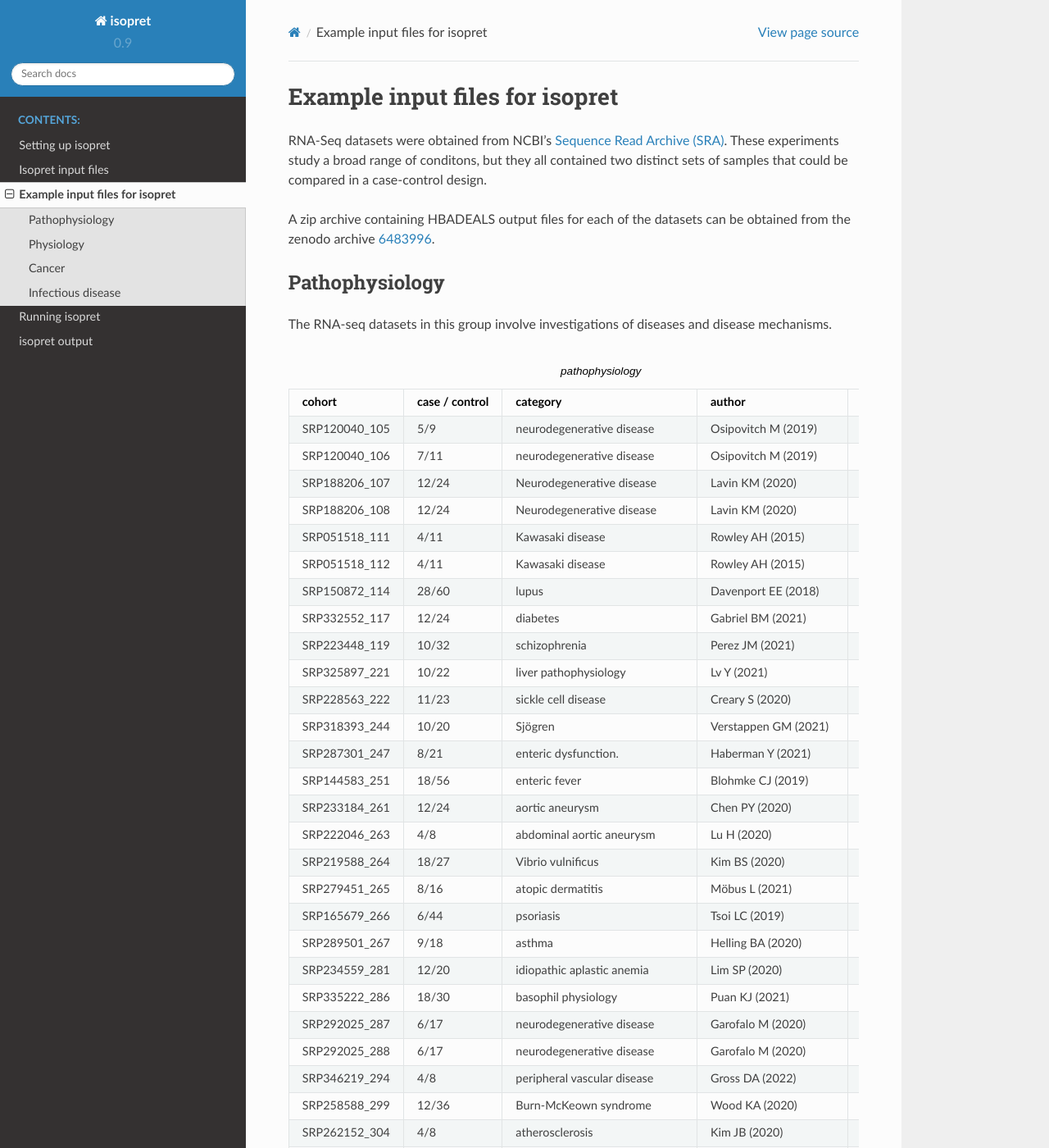
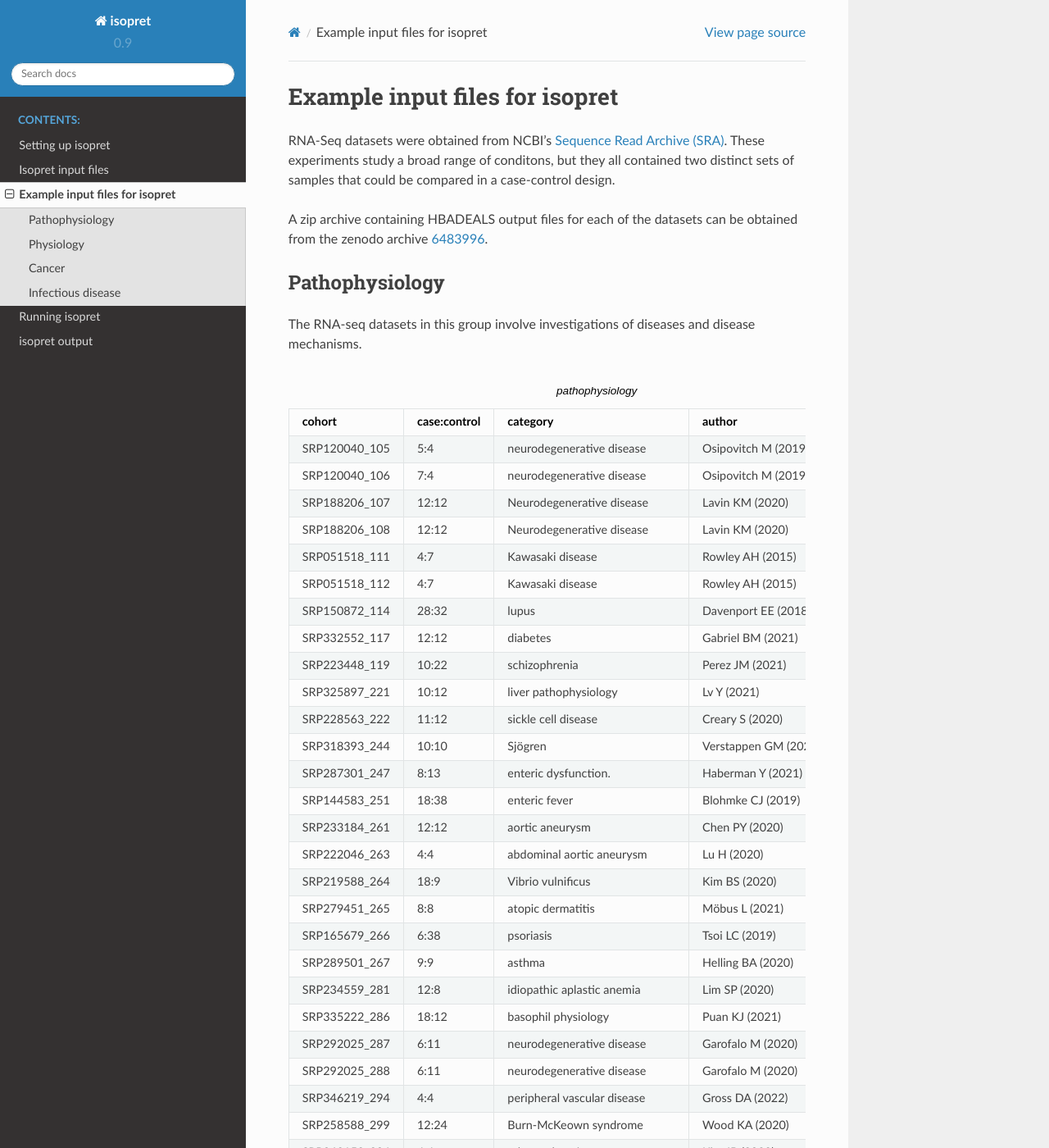
Before and after one commit to TheJacksonLaboratory/isopretGO, a Sphinx documentation site: the page built from docs/examples.rst, in a window 1280 px wide and 1400 px high. Shown: the whole window at 82% size. Built offline with Sphinx 7.4.7 and the Read the Docs theme 2.0.0, drawn with Linux system fonts in a browser that asks for light colours; some of the changed text lies outside the part shown.

Commit message:
fixing documentation

```diff
--- a/docs/_static/css/isopret.css
+++ b/docs/_static/isopret.css
@@ -1,4 +1,3 @@
-@import url("default.css");.
 .wy-nav-content {
     max-width: 75% !important;
 }
--- a/docs/conf.py
+++ b/docs/conf.py
@@ -30,7 +30,7 @@
 # Add any Sphinx extension module names here, as strings. They can be
 # extensions coming with Sphinx (named 'sphinx.ext.*') or your custom
 # ones.
-extensions = ['sphinx.ext.mathjax']
+extensions = []
 
 # Add any paths that contain templates here, relative to this directory.
 templates_path = ['_templates']
@@ -95,6 +95,8 @@ html_theme = "sphinx_rtd_theme"
 # so a file named "default.css" will overwrite the builtin "default.css".
 html_static_path = ['_static']
 #html_style = 'css/isopret.css'
+html_css_files = ['isopret.css']
+
 #def setup(app):
 #    app.add_css_file('default.css')
 
--- a/docs/examples.rst
+++ b/docs/examples.rst
@@ -50,46 +50,47 @@ Pathophysiology
 The RNA-seq datasets in this group involve investigations of diseases and disease mechanisms.
 
 .. csv-table:: pathophysiology
-   :header: "cohort", "case / control", "category", "author", "pmid"
+   :header: "cohort", "case:control", "category", "author", "pmid"
    :widths: 20, 20, 20, 20, 20
 
-   SRP120040_105,5/9,neurodegenerative disease,Osipovitch M (2019),30554964_
-   SRP120040_106,7/11,neurodegenerative disease,Osipovitch M (2019),30554964_
-   SRP188206_107,12/24,Neurodegenerative disease,Lavin KM (2020),31829804_
-   SRP188206_108,12/24,Neurodegenerative disease,Lavin KM (2020),31829804_
-   SRP051518_111,4/11,Kawasaki disease,Rowley AH (2015),26679344_
-   SRP051518_112,4/11,Kawasaki disease,Rowley AH (2015),26679344_
-   SRP150872_114,28/60,lupus,Davenport EE (2018),30340504_
-   SRP332552_117,12/24,diabetes,Gabriel BM (2021),34669477_
-   SRP223448_119,10/32,schizophrenia,Perez JM (2021),32152472_
-   SRP325897_221,10/22,liver pathophysiology,Lv Y (2021),34413880_
-   SRP228563_222,11/23,sickle cell disease,Creary S (2020),32487996_
-   SRP318393_244,10/20,Sjögren,Verstappen GM (2021),34295332_
-   SRP287301_247,8/21,enteric dysfunction.,Haberman Y (2021),33524399_
-   SRP144583_251,18/56,enteric fever,Blohmke CJ (2019),31468702_
-   SRP233184_261,12/24,aortic aneurysm,Chen PY (2020),32243809_
-   SRP222046_263,4/8,abdominal aortic aneurysm,Lu H (2020),32354235_
-   SRP219588_264,18/27,Vibrio vulnificus,Kim BS (2020),32817457_
-   SRP279451_265,8/16,atopic dermatitis,Möbus L (2021),32615169_
-   SRP165679_266,6/44,psoriasis,Tsoi LC (2019),30641038_
-   SRP289501_267,9/18,asthma,Helling BA (2020),33188283_
-   SRP234559_281,12/20,idiopathic aplastic anemia,Lim SP (2020),32294156_
-   SRP335222_286,18/30,basophil physiology,Puan KJ (2021),34215830_
-   SRP292025_287,6/17,neurodegenerative disease,Garofalo M (2020),33327559_
-   SRP292025_288,6/17,neurodegenerative disease,Garofalo M (2020),33327559_
-   SRP346219_294,4/8,peripheral vascular disease,Gross DA (2022),34793334_
-   SRP258588_299,12/36,Burn-McKeown syndrome,Wood KA (2020),32735620_
-   SRP262152_304,4/8,atherosclerosis,Kim JB (2020),32441123_
-   SRP305908_306,4/8,intracerebral hemorrhage,Goods BA (2021),33749664_
-   SRP040622_308,7/13,stroke,Huttner HB (2014),24747576_
-   SRP328165_310,5/13,liver pathophysiology,Zhang IW (2022),34450236_
-   SRP191103_312,8/20,gastroparesis,Herring BP (2019),31221130_
-   SRP279451_316,21/42,atopic dermatitis,Möbus L (2021),32615169_
-   SRP161727_321,9/14,Diamond-Blackfan anemia,Ulirsch JC (2018),30503522_
-   SRP134188_322,8/18,dystrophic epidermolysis bullosa,Cho RJ (2018),30135250_
-   SRP272540_323,8/14,immune thrombocytopenia,Han P (2021),33876188_
-   SRP189352_327,4/19,SF3B1 mutations,Zhang J (2019),31474574_
-   SRP342557_328,5/10,epilepsy,Gomes-Duarte A (2022),35310884_
+   SRP120040_105,5:4,neurodegenerative disease,Osipovitch M (2019),30554964_
+   SRP120040_106,7:4,neurodegenerative disease,Osipovitch M (2019),30554964_
+   SRP188206_107,12:12,Neurodegenerative disease,Lavin KM (2020),31829804_
+   SRP188206_108,12:12,Neurodegenerative disease,Lavin KM (2020),31829804_
+   SRP051518_111,4:7,Kawasaki disease,Rowley AH (2015),26679344_
+   SRP051518_112,4:7,Kawasaki disease,Rowley AH (2015),26679344_
+   SRP150872_114,28:32,lupus,Davenport EE (2018),30340504_
+   SRP332552_117,12:12,diabetes,Gabriel BM (2021),34669477_
+   SRP223448_119,10:22,schizophrenia,Perez JM (2021),32152472_
+   SRP325897_221,10:12,liver pathophysiology,Lv Y (2021),34413880_
+   SRP228563_222,11:12,sickle cell disease,Creary S (2020),32487996_
+   SRP318393_244,10:10,Sjögren,Verstappen GM (2021),34295332_
+   SRP287301_247,8:13,enteric dysfunction.,Haberman Y (2021),33524399_
+   SRP144583_251,18:38,enteric fever,Blohmke CJ (2019),31468702_
+   SRP233184_261,12:12,aortic aneurysm,Chen PY (2020),32243809_
+   SRP222046_263,4:4,abdominal aortic aneurysm,Lu H (2020),32354235_
+   SRP219588_264,18:9,Vibrio vulnificus,Kim BS (2020),32817457_
+   SRP279451_265,8:8,atopic dermatitis,Möbus L (2021),32615169_
+   SRP165679_266,6:38,psoriasis,Tsoi LC (2019),30641038_
+   SRP289501_267,9:9,asthma,Helling BA (2020),33188283_
+   SRP234559_281,12:8,idiopathic aplastic anemia,Lim SP (2020),32294156_
+   SRP335222_286,18:12,basophil physiology,Puan KJ (2021),34215830_
+   SRP292025_287,6:11,neurodegenerative disease,Garofalo M (2020),33327559_
+   SRP292025_288,6:11,neurodegenerative disease,Garofalo M (2020),33327559_
+   SRP346219_294,4:4,peripheral vascular disease,Gross DA (2022),34793334_
+   SRP258588_299,12:24,Burn-McKeown syndrome,Wood KA (2020),32735620_
+   SRP262152_304,4:4,atherosclerosis,Kim JB (2020),32441123_
+   SRP305908_306,4:4,intracerebral hemorrhage,Goods BA (2021),33749664_
+   SRP040622_308,7:6,stroke,Huttner HB (2014),24747576_
+   SRP328165_310,5:8,liver pathophysiology,Zhang IW (2022),34450236_
+   SRP191103_312,8:12,gastroparesis,Herring BP (2019),31221130_
+   SRP279451_316,21:21,atopic dermatitis,Möbus L (2021),32615169_
+   SRP161727_321,9:5,Diamond-Blackfan anemia,Ulirsch JC (2018),30503522_
+   SRP134188_322,8:10,dystrophic epidermolysis bullosa,Cho RJ (2018),30135250_
+   SRP272540_323,8:6,immune thrombocytopenia,Han P (2021),33876188_
+   SRP189352_327,4:15,SF3B1 mutations,Zhang J (2019),31474574_
+   SRP342557_328,5:5,epilepsy,Gomes-Duarte A (2022),35310884_
+
 
 
 .. _32652799: https://pubmed.ncbi.nlm.nih.gov/32652799/
@@ -124,39 +125,39 @@ Physiology
 The RNA-seq datasets in this group involve investigations of physiology, cell biology, and gene regulation.
 
 .. csv-table:: physiology
-   :header: "cohort", "case / control", "category", "author", "pmid"
+   :header: "cohort", "case:control", "category", "author", "pmid"
    :widths: 20, 20, 20, 20, 20
 
-   SRP162188_233,9/27,DRUG-seq,Ye C (2018),30333485_
-   SRP219481_236,6/12,erythropoiesis,Rossmann MP (2021),33986176_
-   SRP117167_242,7/14,memory T cell physiology,Belarif L (2018),30367166_
-   SRP258620_243,7/12,macrophage physiology,Gutbier S (2020),32645954_
-   SRP218229_249,12/20,adipose tissue,Vijay J (2020),32066997_
-   SRP218230_253,10/16,adipose tissue,Vijay J (2020),32066997_
-   SRP260413_255,4/10,radiation damage,Brambilla F (2020),32710624_
-   SRP302877_269,4/8,proteasome,Cáceres-Gutiérrez RE (2022),34739170_
-   SRP229996_271,8/12,CD8 T cell physiology,Jansen CS (2019),31827286_
-   SRP100829_272,5/10,oocyte physiology,Reyes JM (2017),29025019_
-   SRP202034_274,5/9,liver physiology,Mendoza A (2021),34784250_
-   SRP224022_275,6/12,intestinal enteroids,Chang-Graham AL (2019),31029854_
-   SRP221491_282,4/8,basal cell-like cells,Lu J (2021),32365352_
-   SRP229589_283,4/9,tacrolimus,Dai C (2020),31941840_
-   SRP168076_285,6/12,basophil physiology,Puan KJ (2021),34215830_
-   SRP335222_286,18/30,basophil physiology,Puan KJ (2021),34215830_
-   SRP094851_293,4/8,cardiomyocyte physiology,Necela BM (2017),28101782_
-   SRP300738_295,5/10,oocyte physiology,Ntostis P (2021),34755188_
-   SRP257383_296,4/8,development,Valcourt JR (2021),34758327_
-   SRP344260_297,4/8,pericyte physiology,Rezaei-Lotfi S (2021),34886891_
-   SRP253111_303,6/12,colon physiology,Bergenheim F (2020),32891909_
-   SRP162681_307,4/8,cell cycle,Mahmoud AD (2019),31339449_
-   SRP297875_311,6/12,gene expression,Grundman J (2021),34587152_
-   SRP255876_313,8/16,exposure to formaldehyde,Gonzalez-Rivera JC (2020),33024153_
-   SRP334204_317,4/8,macrophage physiology,De M (2022),35115664_
-   SRP334204_318,4/8,macrophage physiology,De M (2022),35115664_
-   SRP334204_319,4/8,macrophage physiology,De M (2022),35115664_
-   SRP334204_320,4/8,macrophage physiology,De M (2022),35115664_
-   SRP217536_324,9/19,high-protein diet,Xu C (2020),32652799_
-   SRP149366_329,4/8,breast cells,Meng P (2019),30993572_
+   SRP162188_233,9:18,DRUG-seq,Ye C (2018),30333485_
+   SRP219481_236,6:6,erythropoiesis,Rossmann MP (2021),33986176_
+   SRP117167_242,7:7,memory T cell physiology,Belarif L (2018),30367166_
+   SRP258620_243,7:5,macrophage physiology,Gutbier S (2020),32645954_
+   SRP218229_249,12:8,adipose tissue,Vijay J (2020),32066997_
+   SRP218230_253,10:6,adipose tissue,Vijay J (2020),32066997_
+   SRP260413_255,4:6,radiation damage,Brambilla F (2020),32710624_
+   SRP302877_269,4:4,proteasome,Cáceres-Gutiérrez RE (2022),34739170_
+   SRP229996_271,8:4,CD8 T cell physiology,Jansen CS (2019),31827286_
+   SRP100829_272,5:5,oocyte physiology,Reyes JM (2017),29025019_
+   SRP202034_274,5:4,liver physiology,Mendoza A (2021),34784250_
+   SRP224022_275,6:6,intestinal enteroids,Chang-Graham AL (2019),31029854_
+   SRP221491_282,4:4,basal cell-like cells,Lu J (2021),32365352_
+   SRP229589_283,4:5,tacrolimus,Dai C (2020),31941840_
+   SRP168076_285,6:6,basophil physiology,Puan KJ (2021),34215830_
+   SRP335222_286,18:12,basophil physiology,Puan KJ (2021),34215830_
+   SRP094851_293,4:4,cardiomyocyte physiology,Necela BM (2017),28101782_
+   SRP300738_295,5:5,oocyte physiology,Ntostis P (2021),34755188_
+   SRP257383_296,4:4,development,Valcourt JR (2021),34758327_
+   SRP344260_297,4:4,pericyte physiology,Rezaei-Lotfi S (2021),34886891_
+   SRP253111_303,6:6,colon physiology,Bergenheim F (2020),32891909_
+   SRP162681_307,4:4,cell cycle,Mahmoud AD (2019),31339449_
+   SRP297875_311,6:6,gene expression,Grundman J (2021),34587152_
+   SRP255876_313,8:8,exposure to formaldehyde,Gonzalez-Rivera JC (2020),33024153_
+   SRP334204_317,4:4,macrophage physiology,De M (2022),35115664_
+   SRP334204_318,4:4,macrophage physiology,De M (2022),35115664_
+   SRP334204_319,4:4,macrophage physiology,De M (2022),35115664_
+   SRP334204_320,4:4,macrophage physiology,De M (2022),35115664_
+   SRP217536_324,9:10,high-protein diet,Xu C (2020),32652799_
+   SRP149366_329,4:4,breast cells,Meng P (2019),30993572_
 
 
 .. _34903601: https://pubmed.ncbi.nlm.nih.gov/34903601/
@@ -203,49 +204,48 @@ Cancer
 The RNA-seq datasets in this group involve investigations of cancer.
 
 .. csv-table:: cancer
-   :header: "cohort", "case / control", "category", "author", "pmid"
+   :header: "cohort", "case:control", "category", "author", "pmid"
    :widths: 20, 20, 20, 20, 20
 
-   SRP219837_113,7/12,colorectal cancer,Orouji E (2022),34059508_
-   SRP065445_115,7/12,Histiocytic neoplasms,Diamond EL (2016),26566875_
-   SRP286904_223,8/16,AML,Ho JM (2020),33147339_
-   SRP090124_224,26/37,breast cancer,Pouliot MC (2017),29108258_
-   SRP215936_225,13/31,breast cancer,Arruabarrena-Aristorena A (2020),32888433_
-   SRP042620_226,42/72,breast cancer,Varley KE (2014),24929677_
-   SRP281892_227,52/78,melanoma,Hong X (2021),33203734_
-   SRP090849_228,22/31,osteosarcoma,Scott MC (2018),29066513_
-   SRP026537_229,7/22,breast cancer,Daemen A (2013),24176112_
-   SRP233497_230,21/27,pancreatic cancer,Porter RL (2019),31843922_
-   SRP331153_231,4/8,breast cancer,Arruabarrena-Aristorena A (2020),32888433_
-   SRP092413_235,26/36,neuroblastoma,Harenza JL (2017),28350380_
-   SRP217026_237,6/12,pancreatic cancer,Salvador-Barbero B (2020),32109375_
-   SRP134389_238,18/22,breast cancer,Ye IC (2018),30037853_
-   SRP247679_239,8/20,cancer,Pearson JD (2021),34270926_
-   SRP119676_240,32/62,liver cancer,Hooks KB (2018),29152775_
-   SRP111914_241,10/29,liver cancer,Li S (2019),30014619_
-   SRP050440_246,7/13,resistance to BET inhibition,Rathert P (2015),26367798_
-   SRP220467_248,8/14,retinoblastoma,Liu H (2020),33318192_
-   SRP313282_254,9/20,lung cancer,Zhang T (2021),34493867_
-   SRP012167_256,5/9,parathyroid adenoma,Haglund F (2012),23024189_
-   SRP332697_257,6/12,parathyroid adenoma,Haglund F (2012),23024189_
-   SRP332697_257,6/12,parathyroid adenoma,Haglund F (2012),23024189_
-   SRP301216_258,5/10,colorectal cancer,Hong Q (2021),34458146_
-   SRP327911_260,5/10,malignant pleomorphic adenoma,Han Z (2022),34986855_
-   SRP278517_270,11/17,ovarian cancer,Cardillo N (2021),33499129_
-   SRP303687_273,7/26,thyroid cancer,He H (2021),34238982_
-   SRP302218_277,4/8,sarcoma,Carrabotta M (2022),34903601_
-   SRP276412_278,5/10,GI stromal ,Shao Y (2021),34458010_
-   SRP183071_280,7/16,DLBCL,McCord R (2019),30770362_
-   SRP311634_284,10/20,pancreatic cancer,Farshadi EA (2021),34580113_
-   SRP183757_290,5/10,EMT-chemoresistance,Sale MJ (2019),31048689_
-   SRP267712_291,6/12,melanoma,Grigore F (2020),32629178_
-   SRP336449_292,5/17,head and neck cancer,Bouhaddou M (2021),34546978_
-   SRP253895_301,6/12,cancer,Chan TW (2020),33106178_
-   SRP253895_302,6/12,cancer,Chan TW (2020),33106178_
-   SRP226592_305,6/12,resistance phenotypes,Johnson AG (2020),32463448_
-   SRP312693_314,4/8,medulloblastoma,Rea J (2021),34359754_
-   SRP254646_315,11/22,prostate cancer,He YD (2021),34301266_
-
+   SRP219837_113,7:5,colorectal cancer,Orouji E (2022),34059508_
+   SRP065445_115,7:5,Histiocytic neoplasms,Diamond EL (2016),26566875_
+   SRP286904_223,8:8,AML,Ho JM (2020),33147339_
+   SRP090124_224,26:11,breast cancer,Pouliot MC (2017),29108258_
+   SRP215936_225,13:18,breast cancer,Arruabarrena-Aristorena A (2020),32888433_
+   SRP042620_226,42:30,breast cancer,Varley KE (2014),24929677_
+   SRP281892_227,52:26,melanoma,Hong X (2021),33203734_
+   SRP090849_228,22:9,osteosarcoma,Scott MC (2018),29066513_
+   SRP026537_229,7:15,breast cancer,Daemen A (2013),24176112_
+   SRP233497_230,21:6,pancreatic cancer,Porter RL (2019),31843922_
+   SRP331153_231,4:4,breast cancer,Arruabarrena-Aristorena A (2020),32888433_
+   SRP092413_235,26:10,neuroblastoma,Harenza JL (2017),28350380_
+   SRP217026_237,6:6,pancreatic cancer,Salvador-Barbero B (2020),32109375_
+   SRP134389_238,18:4,breast cancer,Ye IC (2018),30037853_
+   SRP247679_239,8:12,cancer,Pearson JD (2021),34270926_
+   SRP119676_240,32:30,liver cancer,Hooks KB (2018),29152775_
+   SRP111914_241,10:19,liver cancer,Li S (2019),30014619_
+   SRP050440_246,7:6,resistance to BET inhibition,Rathert P (2015),26367798_
+   SRP220467_248,8:6,retinoblastoma,Liu H (2020),33318192_
+   SRP313282_254,9:11,lung cancer,Zhang T (2021),34493867_
+   SRP012167_256,5:4,parathyroid adenoma,Haglund F (2012),23024189_
+   SRP332697_257,6:6,parathyroid adenoma,Haglund F (2012),23024189_
+   SRP332697_257,6:6,parathyroid adenoma,Haglund F (2012),23024189_
+   SRP301216_258,5:5,colorectal cancer,Hong Q (2021),34458146_
+   SRP327911_260,5:5,malignant pleomorphic adenoma,Han Z (2022),34986855_
+   SRP278517_270,11:6,ovarian cancer,Cardillo N (2021),33499129_
+   SRP303687_273,7:19,thyroid cancer,He H (2021),34238982_
+   SRP302218_277,4:4,sarcoma,Carrabotta M (2022),34903601_
+   SRP276412_278,5:5,GI stromal ,Shao Y (2021),34458010_
+   SRP183071_280,7:9,DLBCL,McCord R (2019),30770362_
+   SRP311634_284,10:10,pancreatic cancer,Farshadi EA (2021),34580113_
+   SRP183757_290,5:5,EMT-chemoresistance,Sale MJ (2019),31048689_
+   SRP267712_291,6:6,melanoma,Grigore F (2020),32629178_
+   SRP336449_292,5:12,head and neck cancer,Bouhaddou M (2021),34546978_
+   SRP253895_301,6:6,cancer,Chan TW (2020),33106178_
+   SRP253895_302,6:6,cancer,Chan TW (2020),33106178_
+   SRP226592_305,6:6,resistance phenotypes,Johnson AG (2020),32463448_
+   SRP312693_314,4:4,medulloblastoma,Rea J (2021),34359754_
+   SRP254646_315,11:11,prostate cancer,He YD (2021),34301266_
 
 .. _26873097: https://pubmed.ncbi.nlm.nih.gov/26873097/
 .. _31434901: https://pubmed.ncbi.nlm.nih.gov/31434901/
@@ -261,11 +261,11 @@ The RNA-seq datasets in this group involve investigations of infectious disease.
 
 
 .. csv-table:: infectious disease
-   :header: "cohort", "case / control", "category", "author", "pmid"
+   :header: "cohort", "case:control", "category", "author", "pmid"
    :widths: 20, 20, 20, 20, 20
 
-   SRP049605_116,28/41,Lyme disease,Bouquet J (2016),26873097_
-   SRP286302_118,6/12,Trypanosoma cruzi,Gil-Jaramillo N (2021),33897690_
-   SRP095674_220,4/10,Schistosoma haematobium,Labuda LA (2020),31844885_
-   SRP134018_250,15/39,Tuberculous meningitis,Rohlwink UK (2019),31434901_
-   SRP320156_309,6/12,tuberculosis,Reichmann MT (2021),34128839_
+   SRP049605_116,28:13,Lyme disease,Bouquet J (2016),26873097_
+   SRP286302_118,6:6,Trypanosoma cruzi,Gil-Jaramillo N (2021),33897690_
+   SRP095674_220,4:6,Schistosoma haematobium,Labuda LA (2020),31844885_
+   SRP134018_250,15:24,Tuberculous meningitis,Rohlwink UK (2019),31434901_
+   SRP320156_309,6:6,tuberculosis,Reichmann MT (2021),34128839_
--- a/docs/input.rst
+++ b/docs/input.rst
@@ -63,4 +63,4 @@ only `Ensembl <http://ensembl.org/>`_ gene/transcript models.
 Example input files
 ^^^^^^^^^^^^^^^^^^^
 
-Example input files are described in :ref:`rstexample`.
+Example input files are described in :ref:`rstexamples`.
```
Also changed, not shown: other parts of docs/examples.rst (+1 -1 lines).
